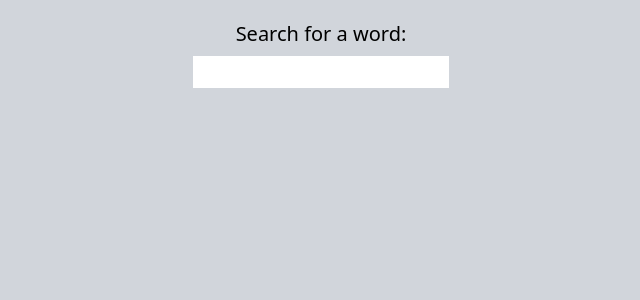
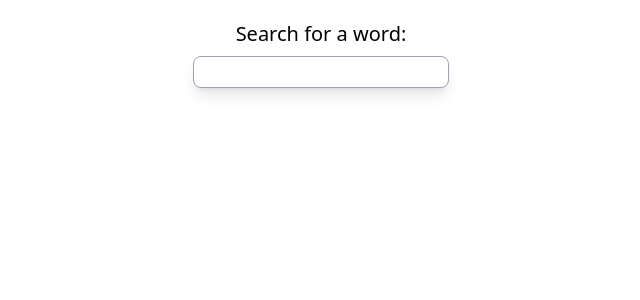
Before and after one commit to JobaF/dictionary-app, a Next.js app: page / in a window 1280 px wide. Shown: the top 300 px of the page, without its empty margins (319-959 px from the left). Built offline with nearby package versions, Linux system fonts and the light colour scheme.

Commit message:
Add typesafe react query fetching with zod and display data

```diff
--- a/src/pages/_app.tsx
+++ b/src/pages/_app.tsx
@@ -4,7 +4,7 @@ import { useState } from "react";
 import { QueryClient, QueryClientProvider } from "react-query";
 
 export default function App({ Component, pageProps }: AppProps) {
-  const [queryClient] = useState(() => new QueryClient());
+  const queryClient = new QueryClient();
 
   return (
     <QueryClientProvider client={queryClient}>
--- a/src/pages/index.tsx
+++ b/src/pages/index.tsx
@@ -1,37 +1,81 @@
+import { DictionaryResponseSchema } from "@/utils/DictionaryResponseSchema";
+import useDebounce from "@/utils/useDebounce";
 import axios from "axios";
 import { ChangeEvent, useState } from "react";
 import { useQuery } from "react-query";
 import { z } from "zod";
 
+type DictionaryResponse = z.infer<typeof DictionaryResponseSchema>;
+
+const getDictionaryEntry = async (word: string) => {
+  const { data } = await axios.get<DictionaryResponse>(
+    `https://api.dictionaryapi.dev/api/v2/entries/en/${word}`
+  );
+  return DictionaryResponseSchema.parse(data);
+};
+
 export default function Home() {
   const [searchValue, setSearchValue] = useState<string>("");
+  const debouncedSearchValue = useDebounce<string>(searchValue);
 
-  const fetchDictionaryWord = async (word: string) => {
-    const searchURL = `https://api.dictionaryapi.dev/api/v2/entries/en/${word}`;
-    const response = await axios.get(searchURL);
-    return response.data;
+  const { isLoading, isError, isSuccess, data } = useQuery(
+    ["dictionaryEntry", debouncedSearchValue],
+    () => getDictionaryEntry(debouncedSearchValue),
+    {
+      enabled: debouncedSearchValue.length > 0,
+    }
+  );
+  console.log(data);
+  const handleChange = (event: ChangeEvent<HTMLInputElement>) => {
+    setSearchValue(event.currentTarget.value.toLowerCase());
   };
 
-  const getWord = () => {};
-
-  const { data, isLoading, isFetching, error, isError } = useQuery({
-    queryKey: ["dictionaryEntry"], // query key that will help to cache data, you can set it whatever you like
-    queryFn: getWord, // the function that will be executed to actually fetch the data
-  });
-
-  const handleChange = (event: ChangeEvent<HTMLInputElement>) => {
-    setSearchValue(event.currentTarget.value);
+  const renderResult = () => {
+    if (isLoading) {
+      return <div className="search-message">Loading...</div>;
+    }
+    if (isError) {
+      return <div className="search-message">Something went wrong</div>;
+    }
+    if (isSuccess) {
+      return (
+        <div className="flex flex-col text-xl gap-5 pl-5">
+          <p className="font-bold text-3xl">{data && data[0].word}</p>
+          <p className="font-bold text-3xl">
+            {data[0].phonetic && data[0].phonetic}
+          </p>
+          {data.map((entry, i) => (
+            <div key={i} className="mt-4">
+              {entry.meanings.map((meaning, i) => (
+                <div key={meaning.partOfSpeech + i}>
+                  <p className="text-2xl font-bold my-4">
+                    {meaning.partOfSpeech}
+                  </p>
+                  <ul className="list-disc list-inside flex flex-col gap-3 text-justify pr-10">
+                    {meaning.definitions?.slice(0, 3).map((definition, i) => (
+                      <li key={i}>{definition.definition}</li>
+                    ))}
+                  </ul>
+                </div>
+              ))}
+            </div>
+          ))}
+        </div>
+      );
+    }
+    return <></>;
   };
 
   return (
-    <div className="h-screen bg-gray-300 flex flex-col items-center gap-2 pt-5">
+    <div className="flex flex-col items-center gap-2 pt-5">
       <h1 className="text-xl">Search for a word: </h1>
       <input
-        className="w-1/5 h-8"
+        className="w-1/5 h-8 shadow-lg border rounded-lg border-gray-400 px-3"
         type="text"
         value={searchValue}
         onChange={handleChange}
       />
+      {renderResult()}
     </div>
   );
 }
--- /dev/null
+++ b/src/utils/DictionaryResponseSchema.ts
@@ -0,0 +1,38 @@
+import { z } from "zod";
+
+const licenseEntity = z.object({
+  name: z.string(),
+  url: z.string(),
+});
+
+const definitionEntity = z.object({
+  antonyms: z.array(z.optional(z.string())),
+  definition: z.optional(z.string()),
+  example: z.optional(z.string()),
+  synonyms: z.array(z.optional(z.string())),
+});
+
+const meaningEntity = z.object({
+  antonyms: z.array(z.optional(z.string())),
+  definitions: z.array(definitionEntity),
+  partOfSpeech: z.string(),
+  synonyms: z.array(z.optional(z.string())),
+});
+
+const phoneticEntity = z.object({
+  audio: z.string(),
+  license: z.optional(licenseEntity),
+  sourceUrl: z.optional(z.string()),
+  text: z.optional(z.string()),
+});
+
+export const DictionaryResponseSchema = z.array(
+  z.object({
+    word: z.string(),
+    phonetics: z.array(phoneticEntity),
+    phonetic: z.optional(z.string()),
+    meanings: z.array(meaningEntity),
+    license: licenseEntity,
+    sourceUrls: z.array(z.optional(z.string())),
+  })
+);
--- /dev/null
+++ b/src/utils/useDebounce.ts
@@ -0,0 +1,17 @@
+import { useEffect, useState } from "react";
+
+function useDebounce<T>(value: T, delay?: number): T {
+  const [debouncedValue, setDebouncedValue] = useState<T>(value);
+
+  useEffect(() => {
+    const timer = setTimeout(() => setDebouncedValue(value), delay || 500);
+
+    return () => {
+      clearTimeout(timer);
+    };
+  }, [value, delay]);
+
+  return debouncedValue;
+}
+
+export default useDebounce;
```
Also changed, not shown: src/types/dictionaryResponse.ts (deleted, +0 -33 lines).
